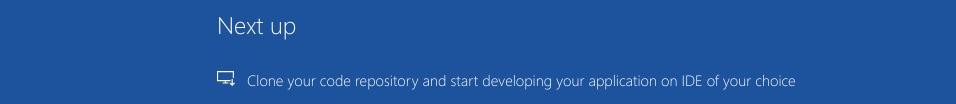
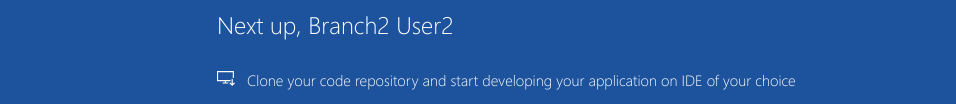
Before and after one commit to nidhi8953/git-assiggnment-2, a plain HTML site: page index.html in a window 1280 px wide. Shown: the part 590-694 px from the top of the page, without its empty margins (8-964 px from the left). Drawn offline with Linux system fonts and the light colour scheme.

Commit message:
branch 2 user

```diff
--- a/index.html
+++ b/index.html
@@ -22,7 +22,7 @@
                 <div class="description line-1"> Azure DevOps Project has been successfully setup</div>
                 <div class="description line-2"> Your HTML app is up and running on Azure</div>
                 <div class="next-steps-container">
-                    <div class="next-steps-header">Next up</div>
+                    <div class="next-steps-header">Next up, Branch2 User2</div>
                     <div class="next-steps-body">
                         <div class="step">
                             <div class="step-icon">
```
